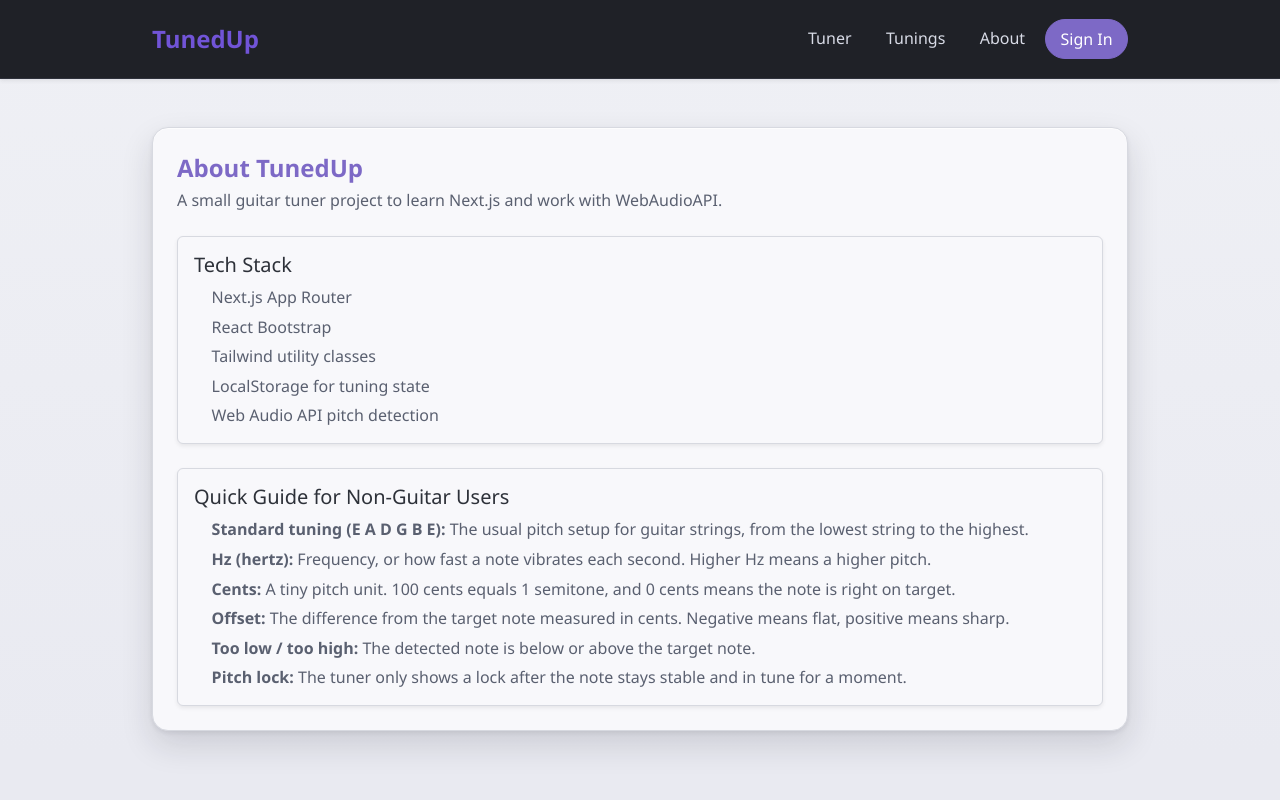
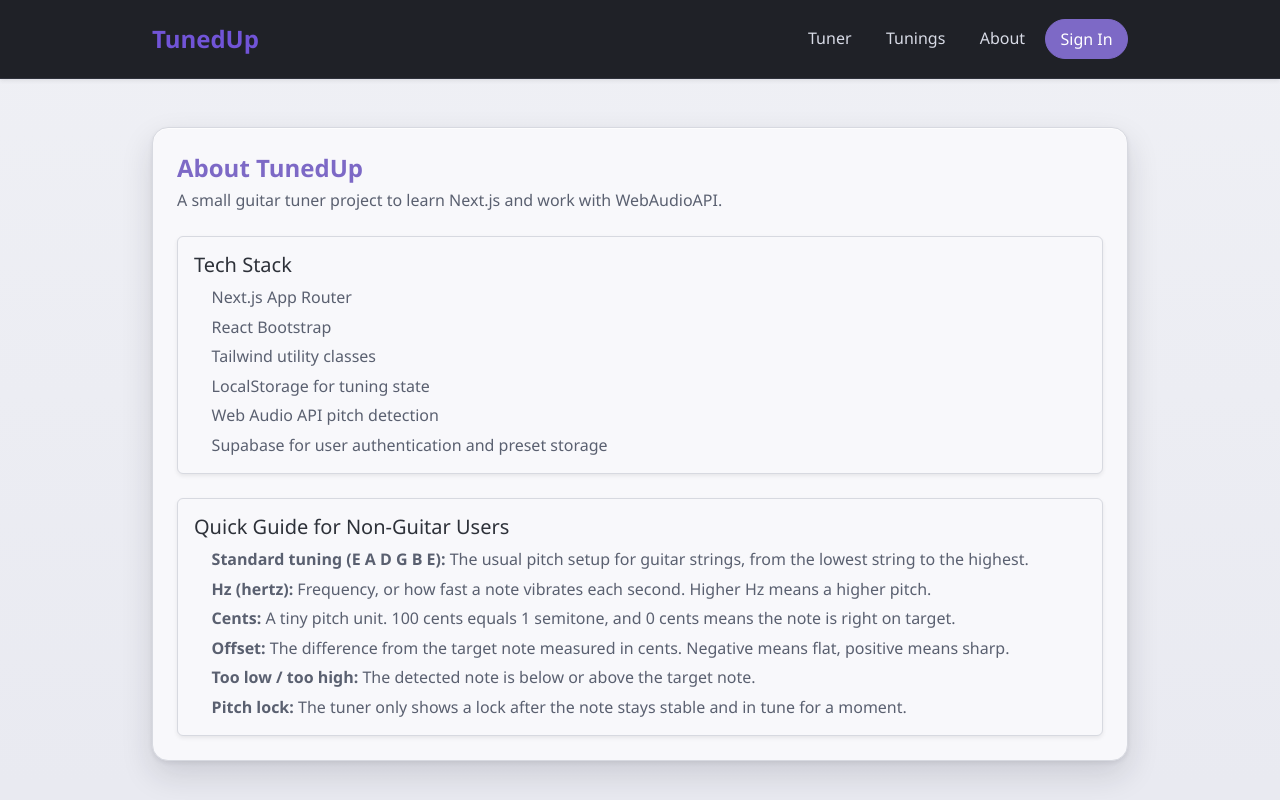
Before and after one commit to CS571-S26/p169, a Next.js app: page /p169/about in a window 1280 px wide. Built offline with nearby package versions, Linux system fonts and the light colour scheme; no server answers.

Commit message:
README minor update

```diff
--- a/app/about/page.jsx
+++ b/app/about/page.jsx
@@ -2,7 +2,7 @@
 
 import { SimpleCard } from '../../components/SimpleCard.jsx'
 
-const stackItems = ['Next.js App Router', 'React Bootstrap', 'Tailwind utility classes', 'LocalStorage for tuning state', 'Web Audio API pitch detection']
+const stackItems = ['Next.js App Router', 'React Bootstrap', 'Tailwind utility classes', 'LocalStorage for tuning state', 'Web Audio API pitch detection', 'Supabase for user authentication and preset storage']
 
 export default function AboutPage() {
     return (
```
